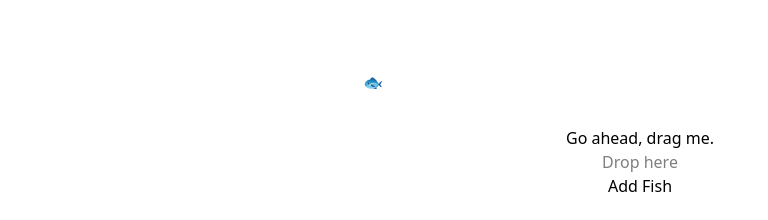
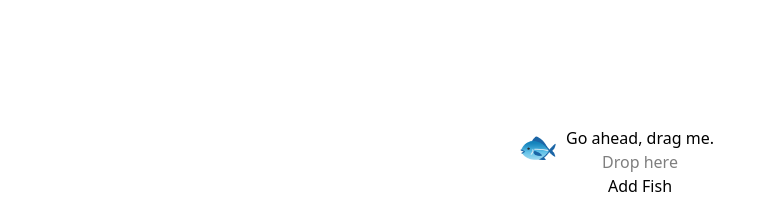
Before and after one commit to Pho86/hackaotnh, a React (Vite) app: page / in a window 1280 px wide. Both pictures are taken after a click on the button "Add Fish". Shown: the part 238-458 px from the top of the page, without its empty margins (0-768 px from the left). Built offline with nearby package versions, Linux system fonts and the light colour scheme.

Commit message:
fish move

```diff
--- a/src/components/Swimming.jsx
+++ b/src/components/Swimming.jsx
@@ -1,18 +1,16 @@
 import React, { useEffect, useState } from "react";
 
 export default function Swimming() {
-  const [position, setPosition] = useState({ x: 100, y: 100 });
-  const [flipFish, setFlipped] = useState(true);
-  const [prevX, setPrevX] = useState(100);
+  const [position, setPosition] = useState({
+    x: window.innerWidth / 2,
+    y: window.innerHeight / 2,
+  });
 
   const moveRandom = () => {
     const x = window.innerWidth - 100;
     const y = window.innerHeight - 100;
     const randomX = Math.random() * x;
     const randomY = Math.random() * y;
-
-    setFlipped(randomX >= prevX);
-    setPrevX(randomX);
     setPosition({ x: randomX, y: randomY });
   };
 
@@ -28,8 +26,8 @@ export default function Swimming() {
         position: "absolute",
         left: position.x,
         top: position.y,
-        transition: "all 0.5 linear",
-        transform: flipFish ? "rotateY(-1)" : "rotateY(1)",
+        transition: "all 2.5s linear",
+        fontSize: "2rem",
       }}
     >
       🐟
```
